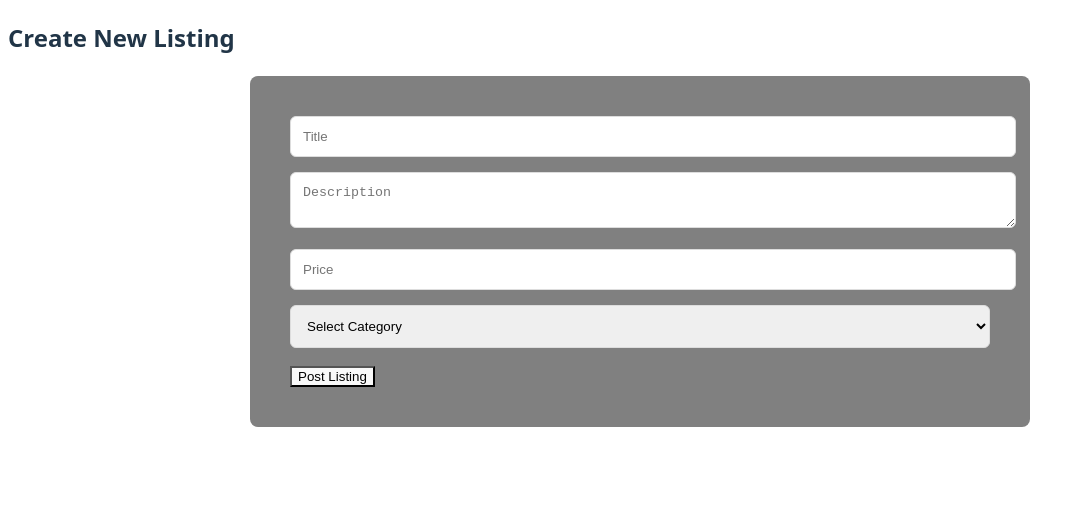
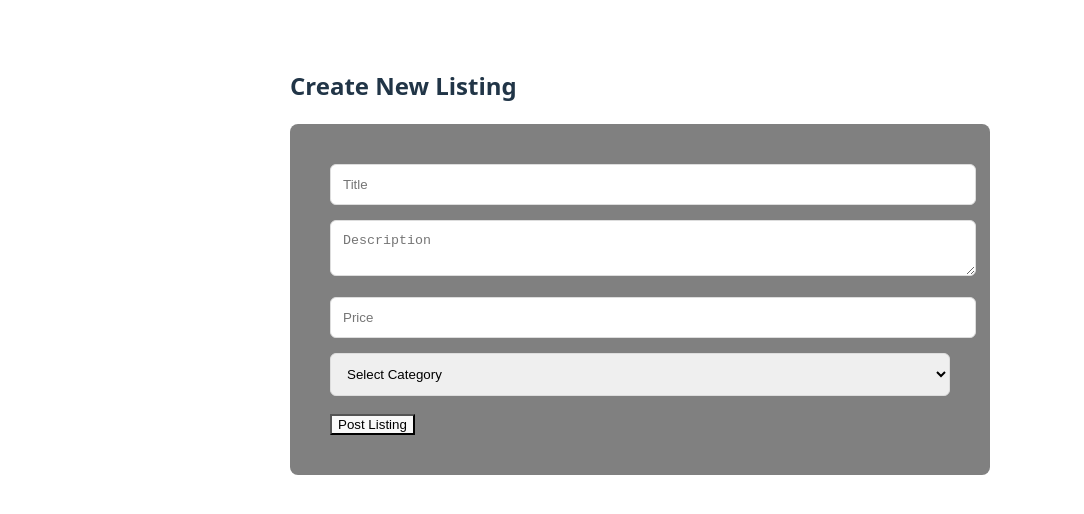
Before and after one commit to Izaiah566/final-project-izaiah-store, a React (Vite) app: page /CreateListing in a window 1280 px wide. Shown: the top 514 px of the page, without its empty margins (0-1084 px from the left). Built offline with nearby package versions, Linux system fonts and the light colour scheme.

Commit message:
initial commit

```diff
--- a/src/components/Header.module.css
+++ b/src/components/Header.module.css
@@ -33,4 +33,5 @@ ul {
 .rightUl {
     gap: 30px;
     float: right;
+    margin: auto;
 }
--- a/src/index.css
+++ b/src/index.css
@@ -122,7 +122,6 @@
 }
 
 .reg-form form {
-  width: 300px;
   background: gray;
   padding: 30px;
   border-radius: 8px;
@@ -133,6 +132,13 @@
 .reg-form form .input {
   margin-bottom: 15px;
   padding: 10px;
+}
+
+.create-listing-div
+{
+  max-width: 700px;
+  margin: auto;
+  padding: 40px 20px
 }
 
 .create-listing {
--- a/src/pages/CreateListing.jsx
+++ b/src/pages/CreateListing.jsx
@@ -19,7 +19,7 @@ const CreateListing = () => {
   };
 
   return (
-    <div>
+    <div className="create-listing-div">
       <h2>Create New Listing</h2>
       <form onSubmit={handleSubmit} className="create-listing">
         <input type="text" name="title" placeholder="Title" className="input" value={formData.title} onChange={handleChange} required />
```
